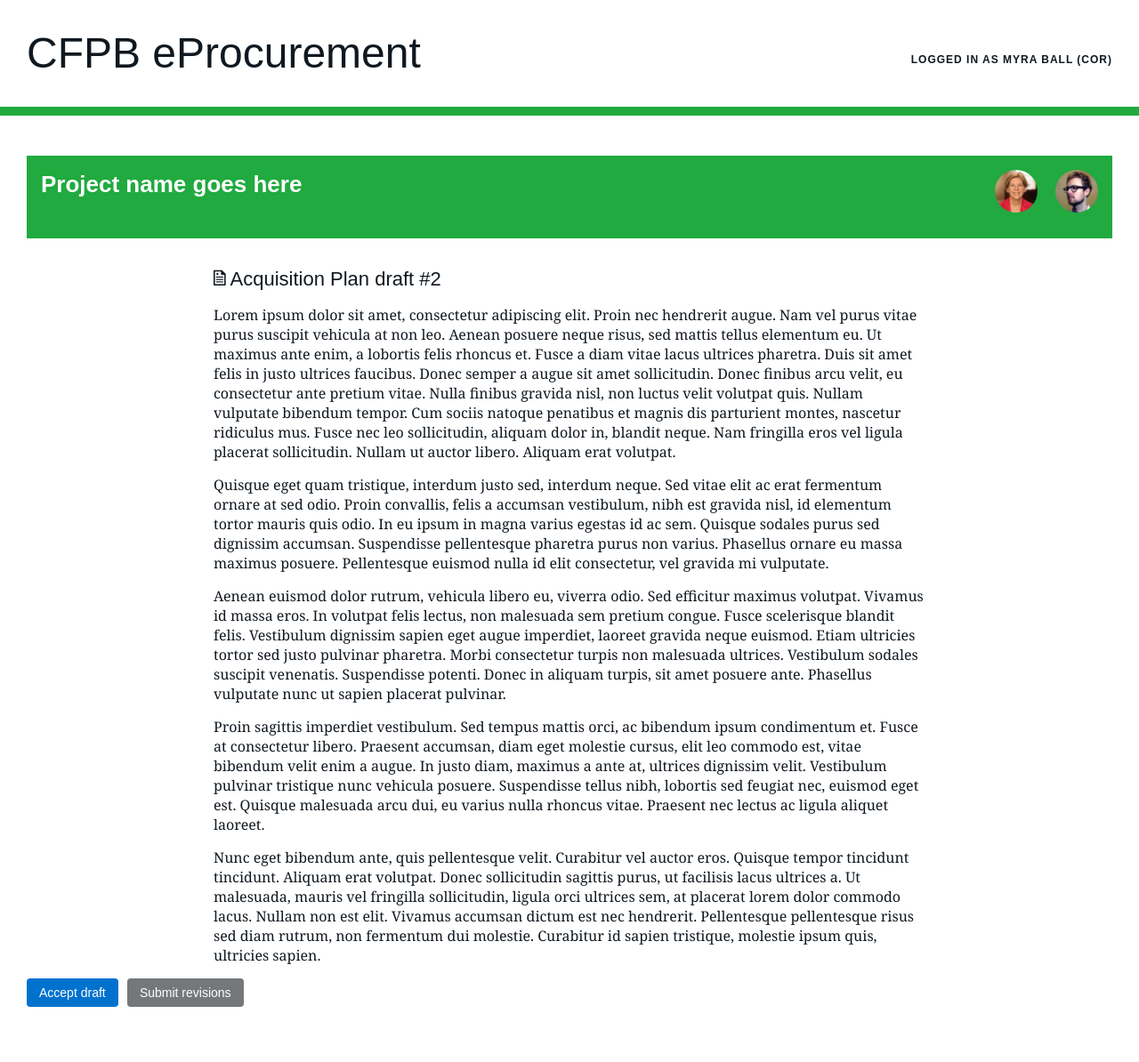
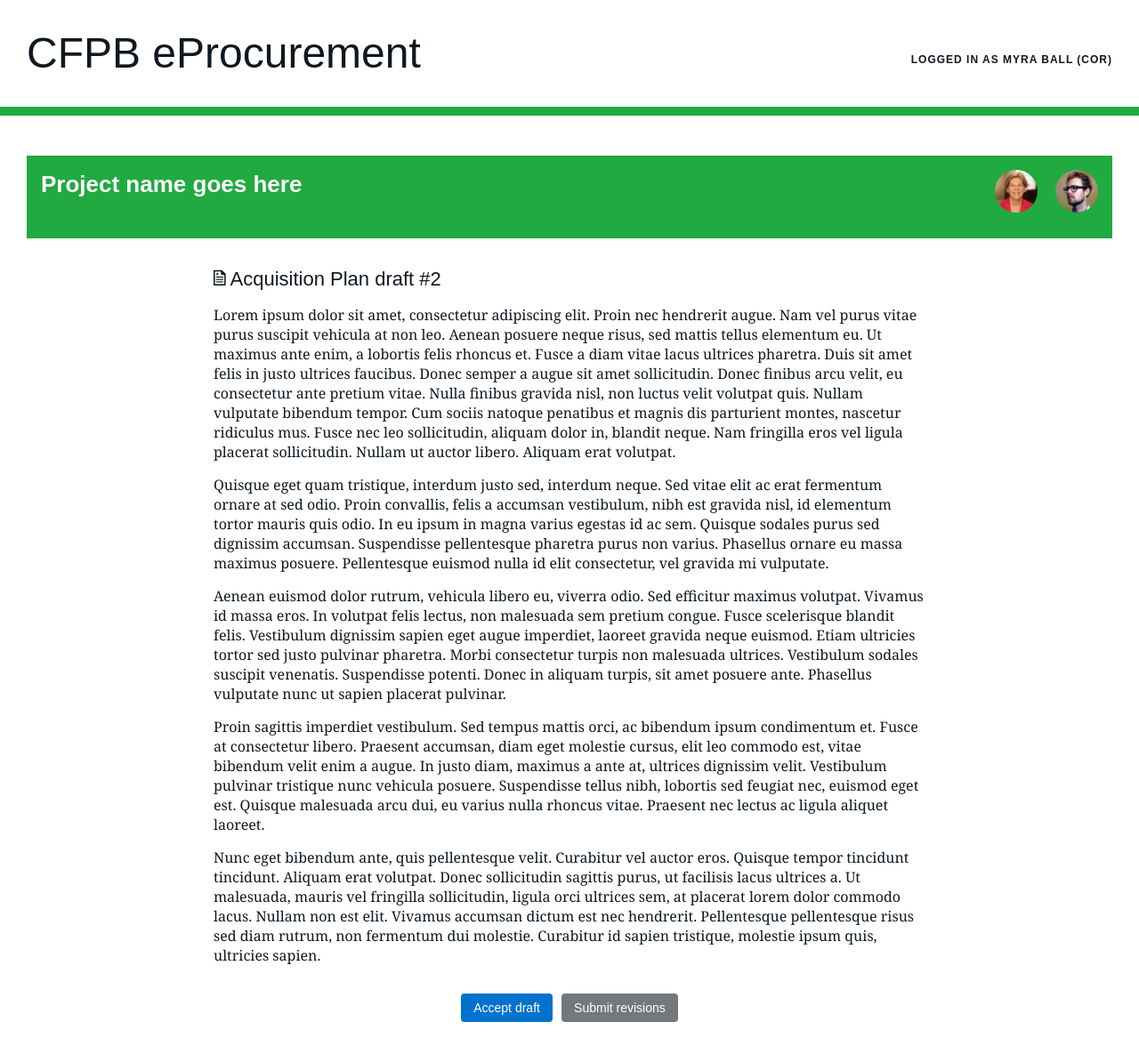
Before and after one commit to 18F/cfpb-eprocurement, a Jekyll site: the page built from checklist/document.html, in a window 1280 px wide. Shown: the whole page at 89% size. Built offline with Jekyll 4.4.1, drawn with Linux system fonts in a browser that asks for light colours.

Commit message:
basic form styles

```diff
--- a/_sass/prototypes/_checklist.scss
+++ b/_sass/prototypes/_checklist.scss
@@ -3,6 +3,7 @@
   $border-radius: 3px;
   $inline-block-padding: 0.2em 0.4em;
 
+  [hidden],
   [aria-hidden=true] {
     display: none;
   }
@@ -211,4 +212,9 @@
     margin: 0 auto;
   }
 
+  form {
+    text-align: center;
+    margin-top: 2em;
+  }
+
 }
```
